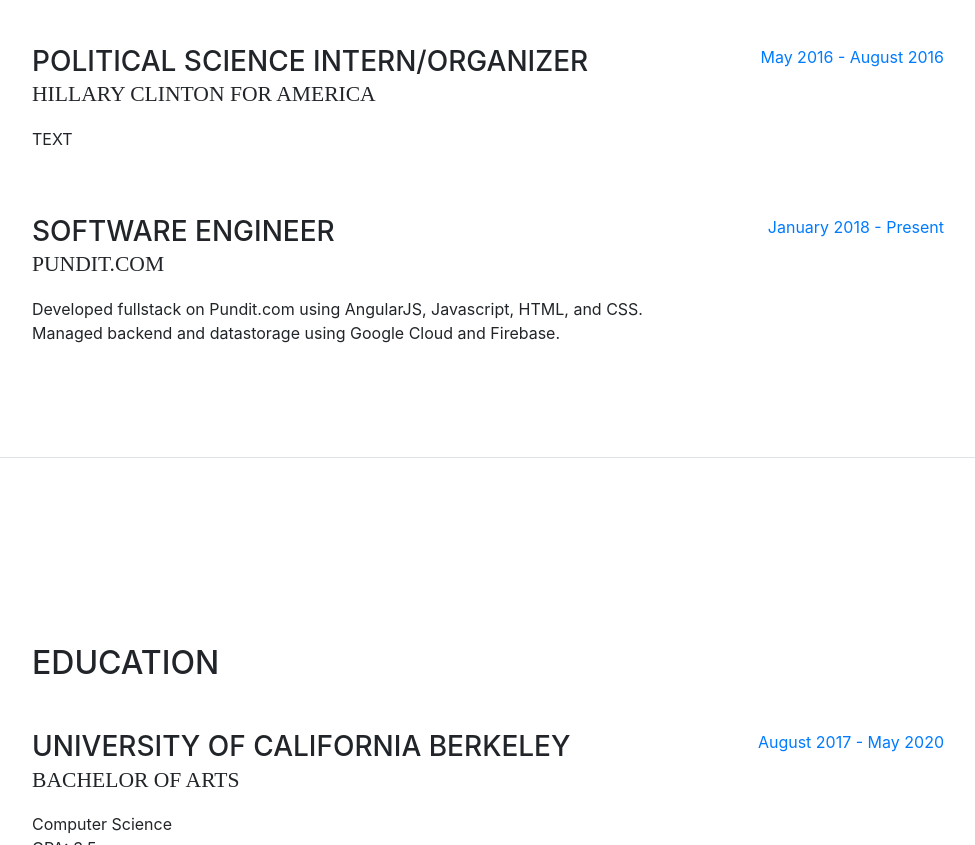
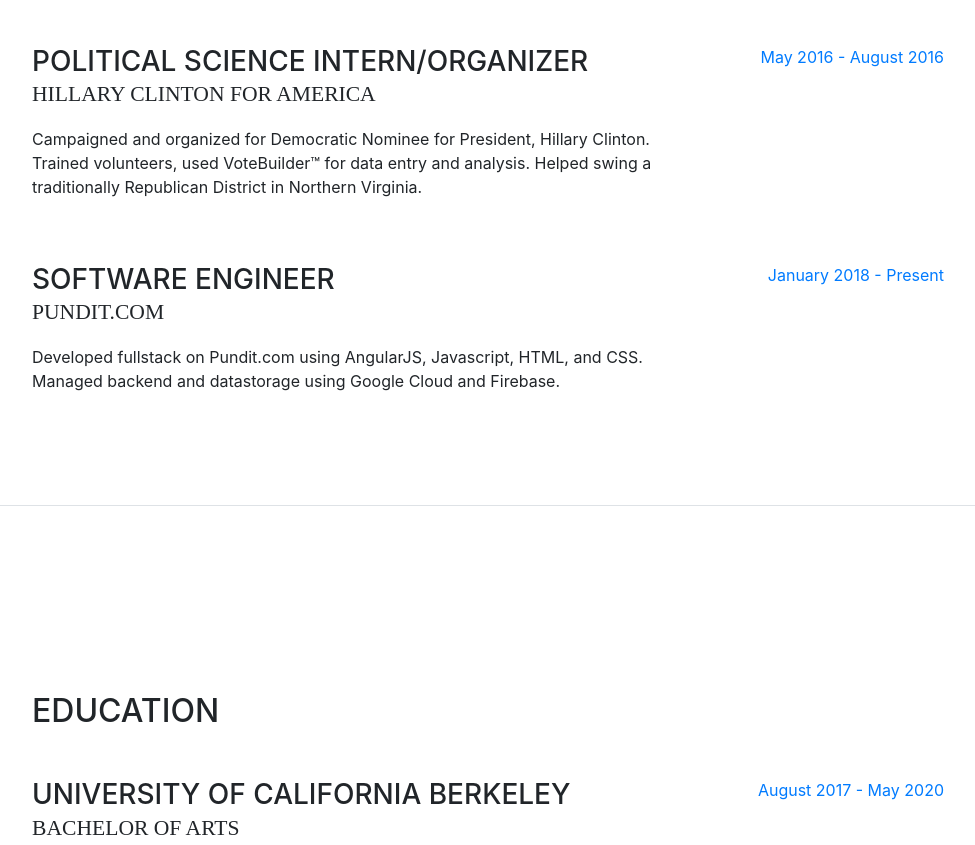
Before and after one commit to Vikramjayanthi/Vikramjayanthi.github.io, a website with bundled scripts: page index.html in a window 1280 px wide. Shown: the part 1406-2251 px from the top of the page, without its empty margins (288-1263 px from the left). Built offline with nearby package versions, Linux system fonts and the light colour scheme; a web font is replaced by a local one.

Commit message:
Hilldawg

```diff
--- a/index.html
+++ b/index.html
@@ -142,7 +142,7 @@
             <div class="resume-content mr-auto">
               <h3 class="mb-0">Political Science Intern/Organizer</h3>
               <div class="subheading mb-3">Hillary Clinton For America</div>
-              <p>TEXT</p>
+              <p>Campaigned and organized for Democratic Nominee for President, Hillary Clinton. Trained volunteers, used VoteBuilder™ for data entry and analysis. Helped swing a traditionally Republican District in Northern Virginia. </p>
             </div>
             <div class="resume-date text-md-right">
               <span class="text-primary">May 2016 - August 2016</span>
```
